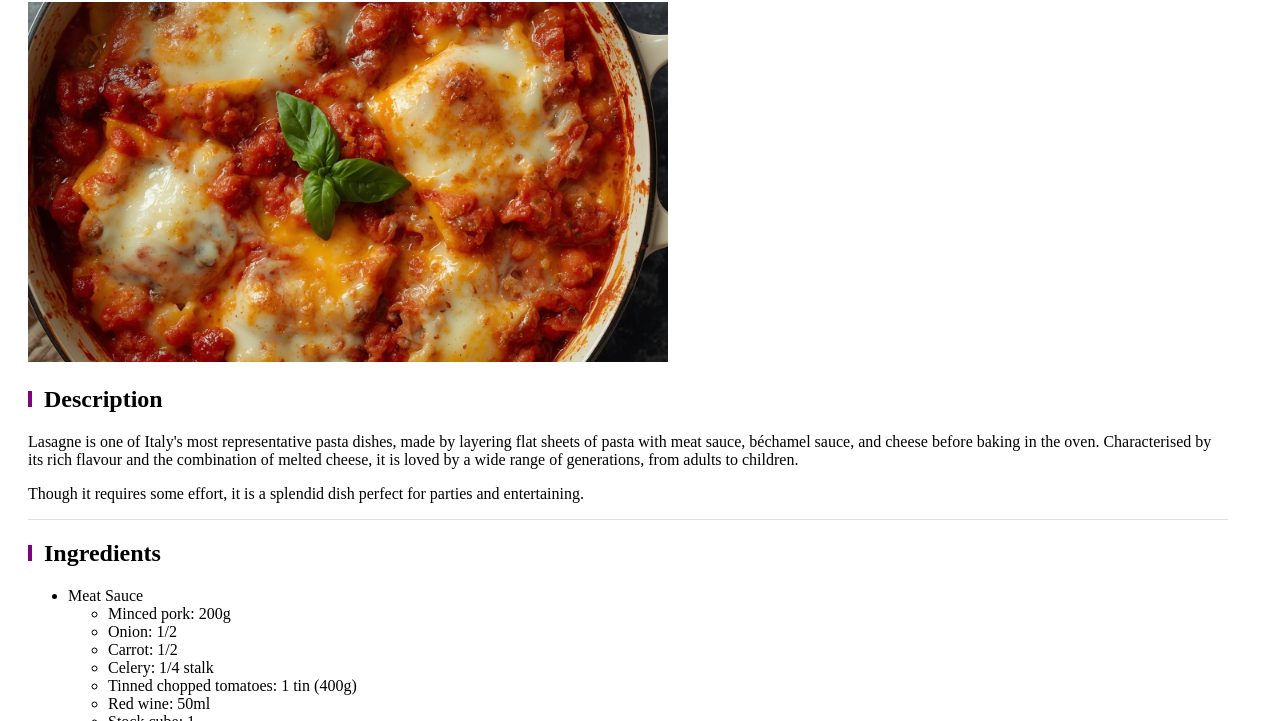
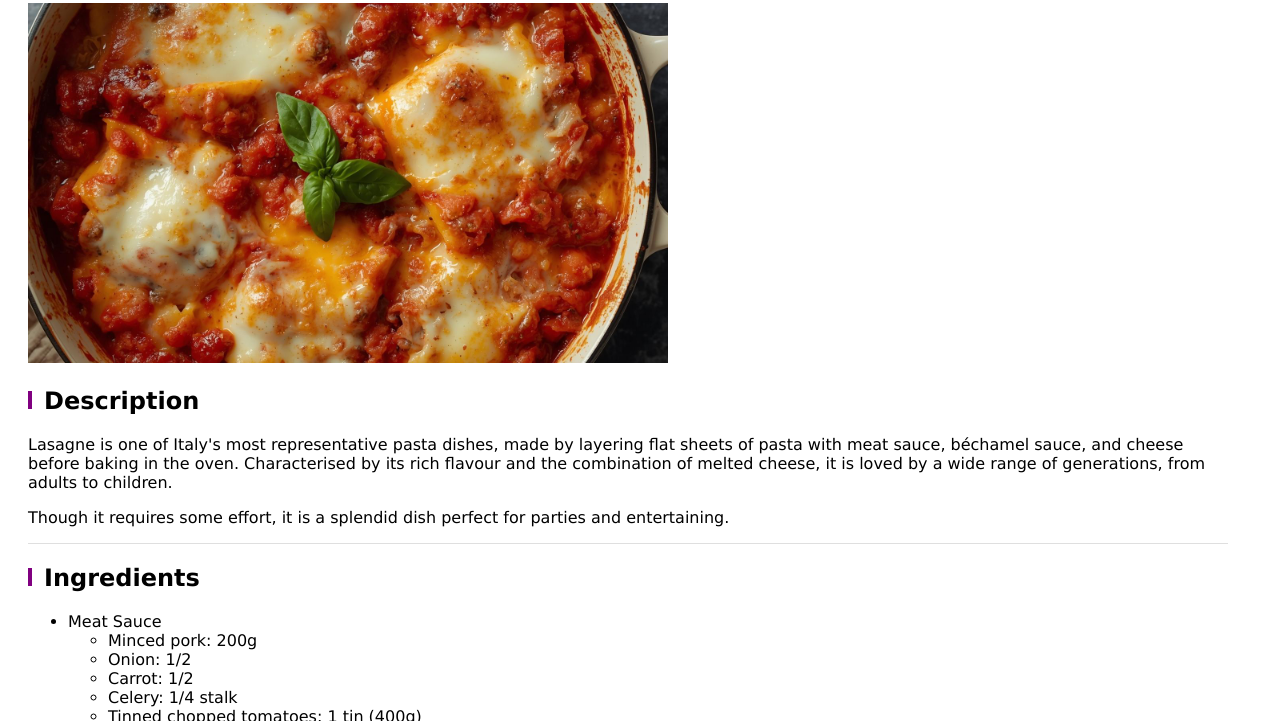
Before and after one commit to rotas256/odin-recipes, a plain HTML site: page recipes/lasagna.html in a window 1280 px wide. Shown: the part 79-800 px from the top of the page. Drawn offline with Linux system fonts and the light colour scheme.

Commit message:
fix: Add font family

```diff
--- a/style.css
+++ b/style.css
@@ -1,5 +1,9 @@
 *{
     box-sizing: border-box;
+}
+
+body{
+    font-family: "Verdana", sans-serif;
 }
 
 /* index.html */
@@ -52,7 +56,7 @@ section{
 .recipe-heading::before{
     content: "";
     width: 4px;
-    height: 16px;
+    height: 18px;
     background-color: purple;
     display: inline-block;
     margin-right: 0.5em;
```
